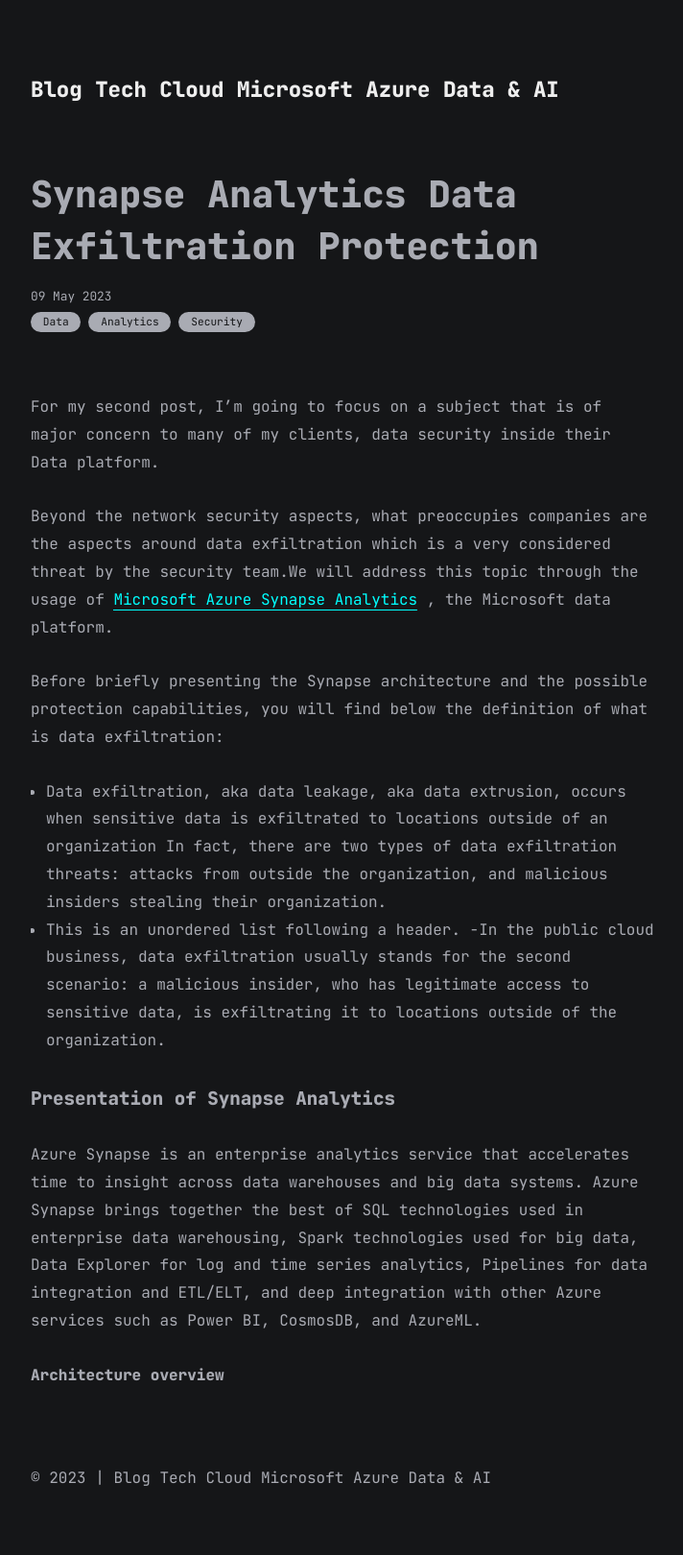
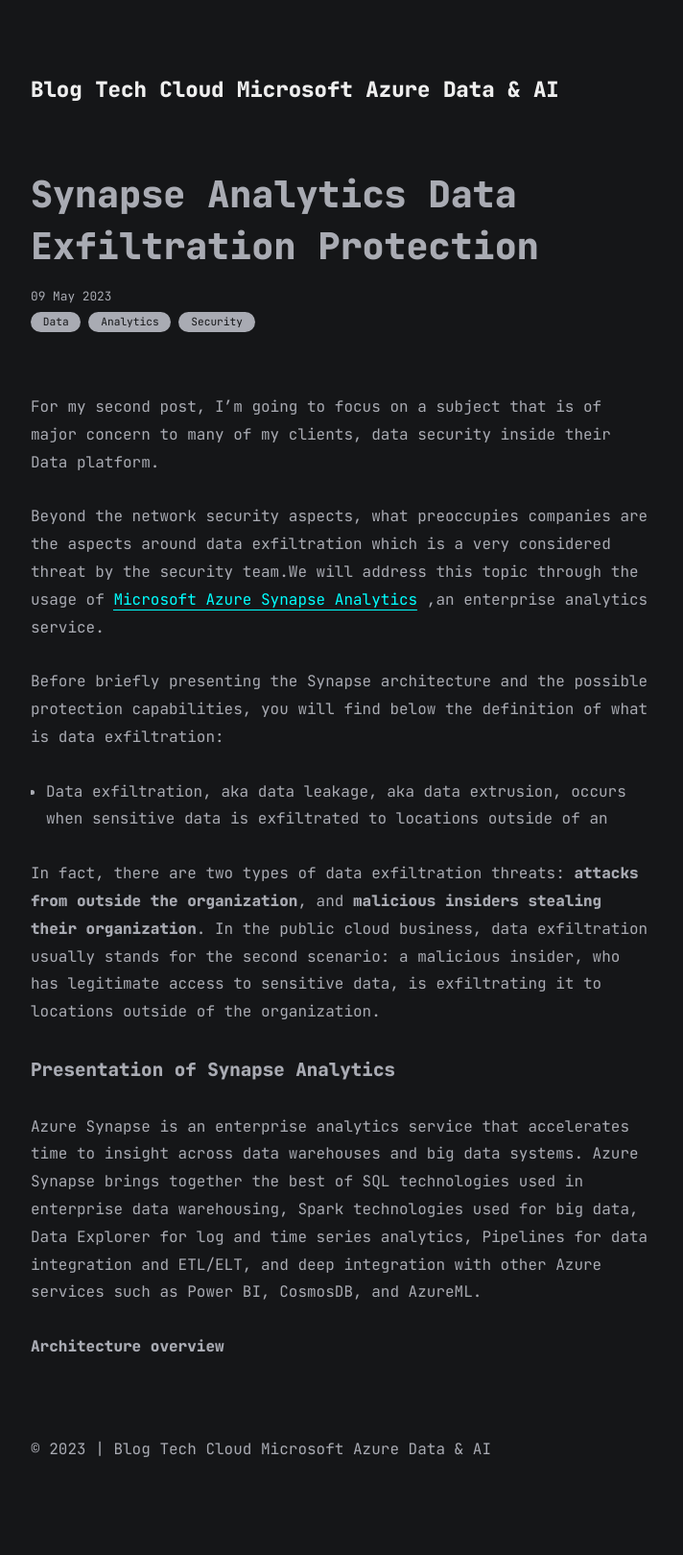
Before and after one commit to marc-hadjeje/marc-hadjeje.github.io, a Jekyll site: the page built from all_collections/_posts/2021-11-04-Synapse Analytics DEP.md, in a window 1280 px wide. Shown: the whole page at 96% size, without its empty margins (283-995 px from the left). Built offline with Jekyll 4.4.1, drawn with Linux system fonts in a browser that asks for light colours; after the commit the page ends 1590 px from its top, so only the background shows below that.

Commit message:
Update 2021-11-04-Synapse Analytics DEP.md

```diff
--- a/all_collections/_posts/2021-11-04-Synapse Analytics DEP.md
+++ b/all_collections/_posts/2021-11-04-Synapse Analytics DEP.md
@@ -6,14 +6,13 @@ categories: ["Data", "Analytics", "Security"]
 ---
 For my second post, I'm going to focus on a subject that is of major concern to many of my clients, data security inside their Data platform.
 
-Beyond the network security aspects, what preoccupies companies are the aspects around data exfiltration which is a very considered threat by the security team.We will address this topic through the usage of [Microsoft Azure Synapse Analytics](https://azure.microsoft.com/en-us/products/synapse-analytics/){:target="_blank"} , the Microsoft data platform.
+Beyond the network security aspects, what preoccupies companies are the aspects around data exfiltration which is a very considered threat by the security team.We will address this topic through the usage of [Microsoft Azure Synapse Analytics](https://azure.microsoft.com/en-us/products/synapse-analytics/){:target="_blank"} ,an enterprise analytics service.
 
 Before briefly presenting the Synapse architecture and the possible protection capabilities, you will find below the definition of what is data exfiltration:
+- Data exfiltration, aka data leakage, aka data extrusion, occurs when sensitive data is exfiltrated to locations outside of an
 
-- Data exfiltration, aka data leakage, aka data extrusion, occurs when sensitive data is exfiltrated to locations outside of an organization
-In fact, there are two types of data exfiltration threats: attacks from outside the organization, and malicious insiders stealing their organization.
-- This is an unordered list following a header.
--In the public cloud business, data exfiltration usually stands for the second scenario: a malicious insider, who has legitimate access to sensitive data, is exfiltrating it to locations outside of the organization.
+In fact, there are two types of data exfiltration threats: **attacks from outside the organization**, and **malicious insiders stealing their organization**.
+In the public cloud business, data exfiltration usually stands for the second scenario: a malicious insider, who has legitimate access to sensitive data, is exfiltrating it to locations outside of the organization.
 
 ##### Presentation of Synapse Analytics
 
```
